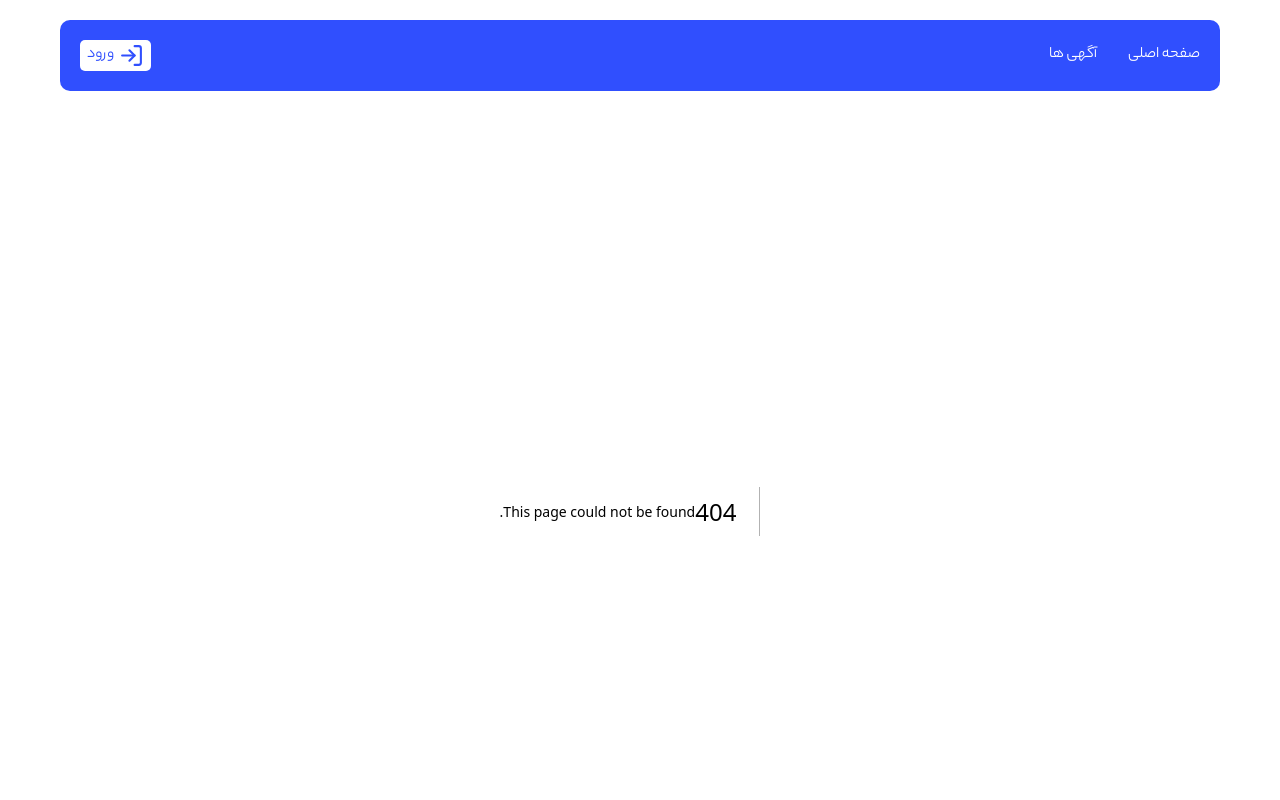
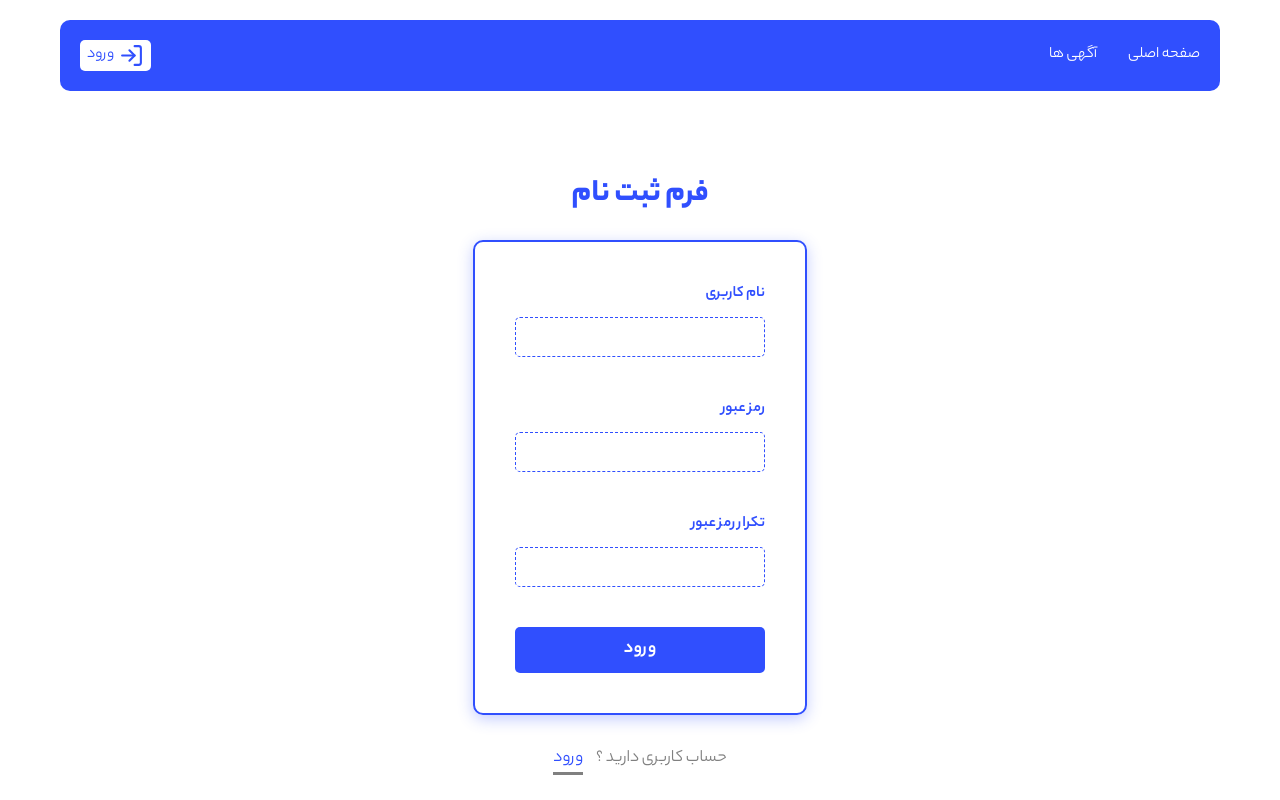
Before and after one commit to jamalshamsi1988/Real-estate-company-Next.js, a Next.js app: page /signup in a window 1280 px wide. Before the commit this address had no page. Shown: the top 800 px of the page. Built offline with nearby package versions, Linux system fonts and the light colour scheme.

Commit message:
create signup page

```diff
--- /dev/null
+++ b/src/app/signup/page.js
@@ -0,0 +1,10 @@
+import SignUpPage from "@/template/SignUpPage"
+
+
+const Signup = () => {
+  return (
+    <SignUpPage />
+  )
+}
+
+export default Signup
--- /dev/null
+++ b/src/components/template/SignUpPage.js
@@ -0,0 +1,28 @@
+"use client"
+import Link from 'next/link';
+import  { useState } from 'react'
+import styles from './SignUpPage.module.css'
+
+const SignUpPage = () => {
+    const [email , setEmail]=useState("");
+    const [password,setPassword]=useState("")
+    const [rePassword,setRePassword]=useState("")
+  return (
+    <div className={styles.form}>
+      <h4>فرم ثبت نام</h4>
+      <form>
+        <label>نام کاربری</label>
+        <input type='text' value={email} onChange={e =>setEmail(e.target.value) } />
+        <label>رمز عبور</label>
+        <input type='password' value={password} onChange={e =>setPassword(e.target.value) } />
+        <label>تکرار رمز عبور</label>
+        <input type='password' value={rePassword} onChange={e =>setRePassword(e.target.value) } />
+        <button type='submit'>ورود</button>
+      </form>
+      <p>حساب کاربری دارید ؟ <Link href='/signin'>ورود</Link></p>
+
+    </div>
+  )
+}
+
+export default SignUpPage
--- /dev/null
+++ b/src/components/template/SignUpPage.module.css
@@ -0,0 +1,74 @@
+.form {
+    display: flex;
+    flex-direction: column;
+    justify-content: center;
+    align-items: center;
+    height: 90vh;
+  }
+
+  .form h4 {
+    color: #304ffe;
+    font-weight: 600;
+    font-size: 2rem;
+    margin-bottom: 20px;
+  }
+
+  .form form {
+    display: flex;
+    flex-direction: column;
+    max-width: 700px;
+    box-shadow: #304ffe4a 0px 4px 15px;
+    border: 2px solid #304ffe;
+    padding: 40px;
+    border-radius: 10px;
+    margin-bottom: 30px;
+  }
+
+  .form label {
+    color: #304ffe;
+    margin-bottom: 10px;
+    font-weight: 400;
+  }
+
+  .form input {
+    margin-bottom: 40px;
+    width: 250px;
+    border: 1px #304ffe dashed;
+    color: grey;
+    border-radius: 5px;
+    padding: 10px;
+    direction: ltr !important;
+    font-size: 1rem;
+    height: 40px;
+  }
+
+  .form input:focus {
+    border: 1px #304ffe solid;
+    outline: none;
+  }
+
+  .form button {
+    border: none;
+    background-color: #304ffe;
+    color: #fff;
+    font-size: 1.2rem;
+    font-weight: 400;
+    border-radius: 5px;
+    transition: all ease-in 0.1s;
+    cursor: pointer;
+    padding: 8px 0;
+  }
+  .form button:hover {
+    transform: scale(1.05);
+  }
+
+  .form p {
+    color: grey;
+    font-size: 1.1rem;
+  }
+
+  .form a {
+    color: #304ffe;
+    margin-right: 10px;
+    border-bottom: 3px solid grey;
+  }
```
